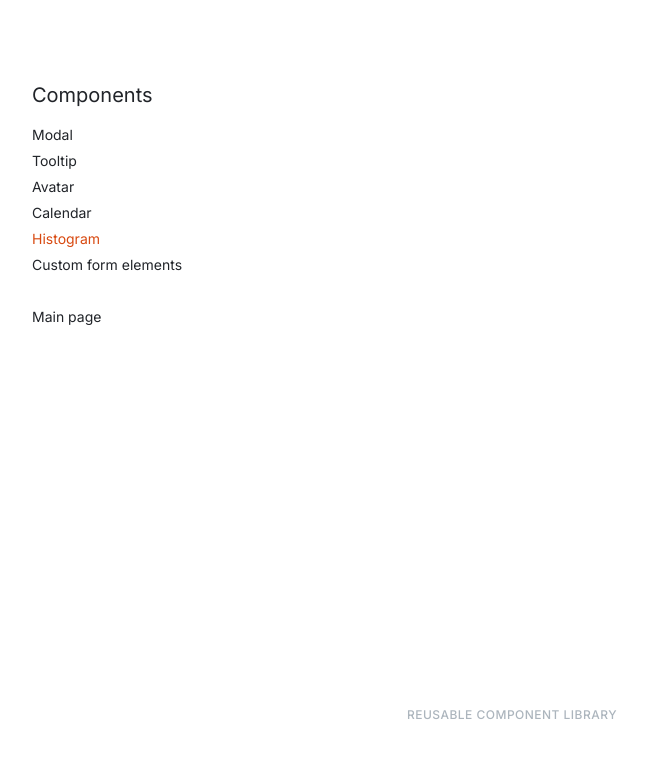
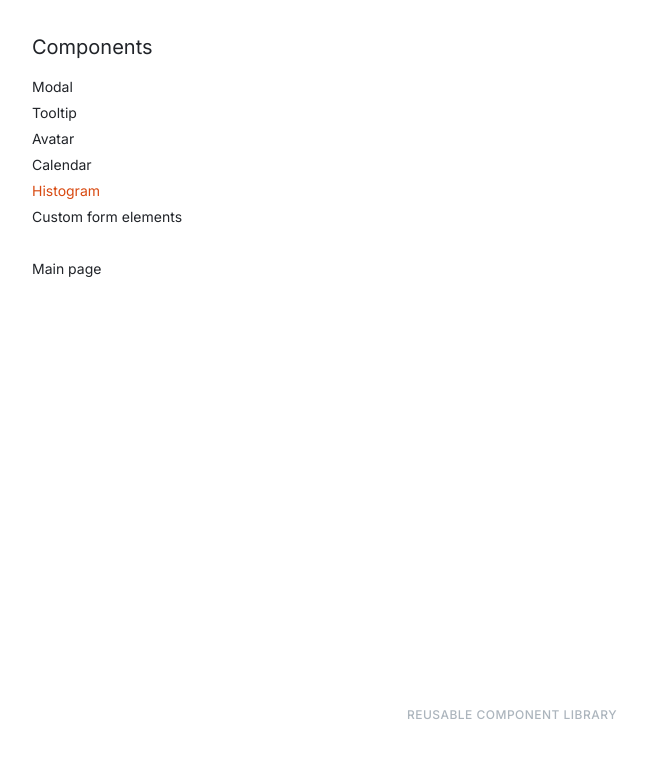
Before and after one commit to js-tasks-ru/htmlcss-20221107_vadim07, a website: page pages/template.html in a window 1280 px wide. Shown: the whole page, without its empty margins (128-775 px from the left). Drawn offline with Linux system fonts and the light colour scheme.

Commit message:
add solution for 05-lection3-template after cr

```diff
--- a/components/header/header.css
+++ b/components/header/header.css
@@ -15,7 +15,6 @@
 }
 
 .header_inner {
-  padding-bottom: 0;
-  padding-top: 0;
-  height: 82px;
+  padding-bottom: 17px;
+  padding-top: 17px;
 }
--- a/components/page/page.css
+++ b/components/page/page.css
@@ -17,4 +17,5 @@
   display: grid;
   grid-template-columns: auto 1fr;
   gap: 56px;
+  background-color: transparent;
 }
```
